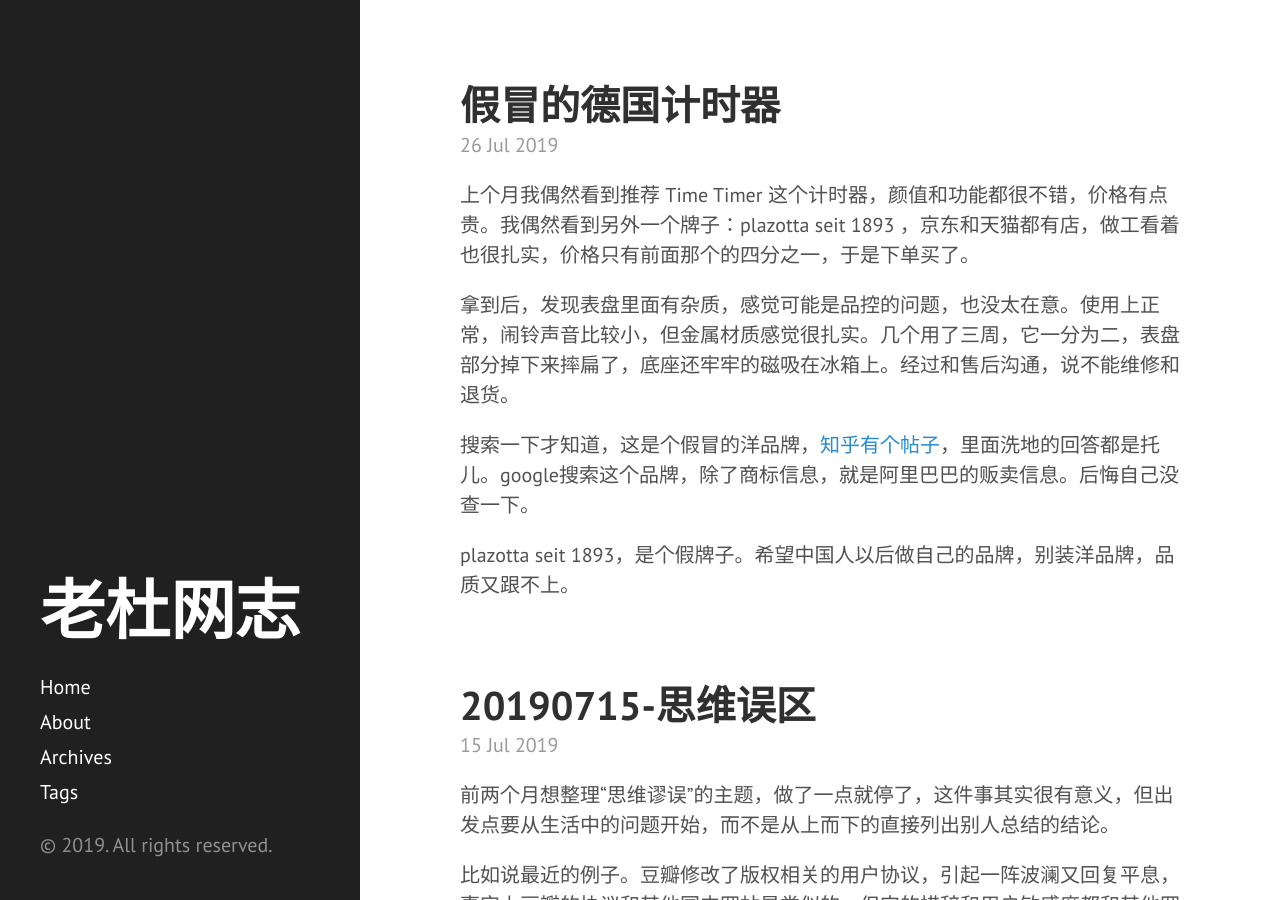
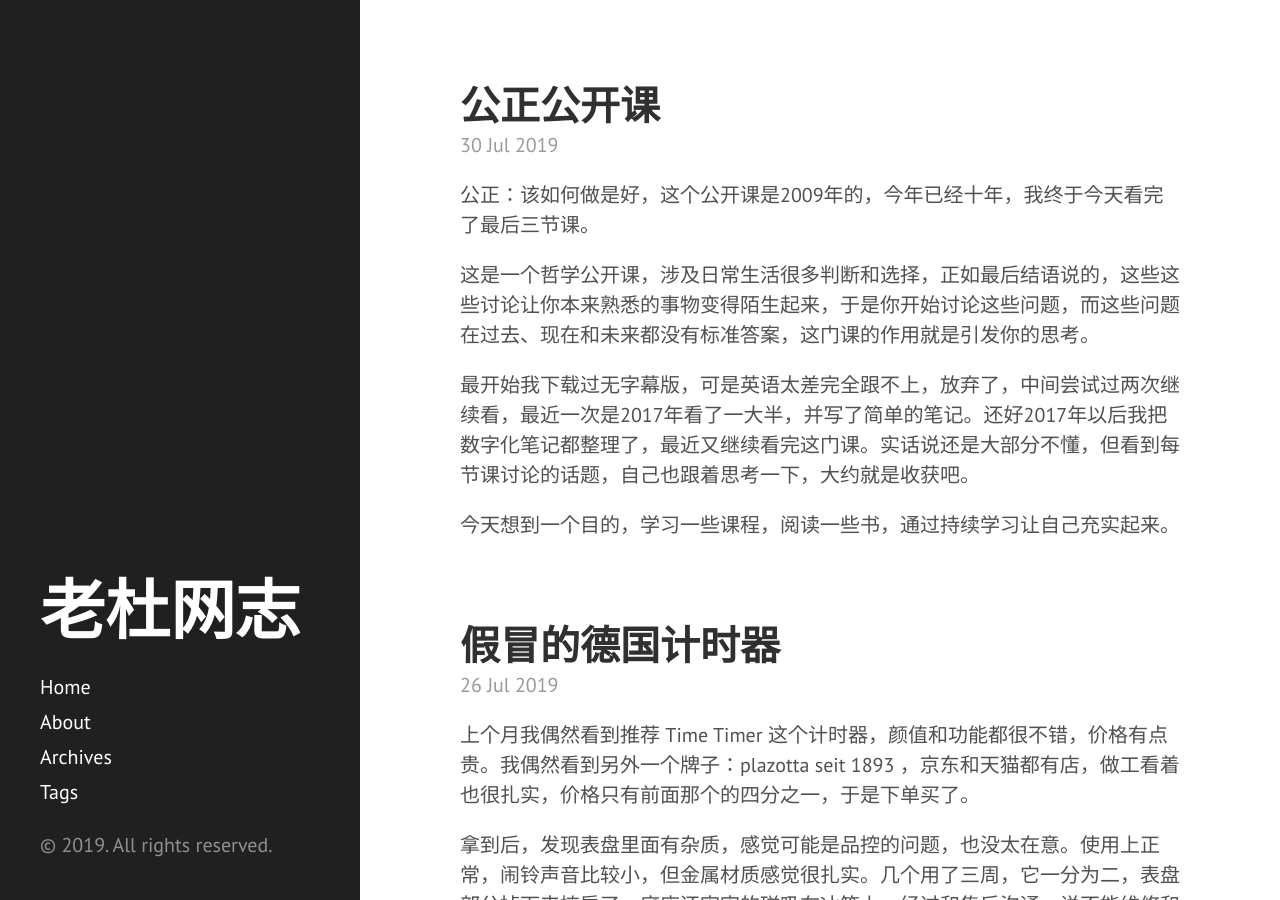
Before and after one commit to metaldudu/metaldudu.github.io, a Jekyll site: the page built from index.html, in a window 1280 px wide and 900 px high. Built offline with Jekyll 4.4.1, drawn with Linux system fonts in a browser that asks for light colours; the list of posts is cut into pages by our own code; some of the changed text lies outside the part shown.

Commit message:
“20190730”

```diff
--- /dev/null
+++ b/_posts/2019-07-30-havard-justice.md
@@ -0,0 +1,14 @@
+---
+layout: post
+title: "公正公开课"
+category: study
+tags: []
+---
+
+公正：该如何做是好，这个公开课是2009年的，今年已经十年，我终于今天看完了最后三节课。
+
+这是一个哲学公开课，涉及日常生活很多判断和选择，正如最后结语说的，这些这些讨论让你本来熟悉的事物变得陌生起来，于是你开始讨论这些问题，而这些问题在过去、现在和未来都没有标准答案，这门课的作用就是引发你的思考。
+
+最开始我下载过无字幕版，可是英语太差完全跟不上，放弃了，中间尝试过两次继续看，最近一次是2017年看了一大半，并写了简单的笔记。还好2017年以后我把数字化笔记都整理了，最近又继续看完这门课。实话说还是大部分不懂，但看到每节课讨论的话题，自己也跟着思考一下，大约就是收获吧。
+
+今天想到一个目的，学习一些课程，阅读一些书，通过持续学习让自己充实起来。
```
Also changed, not shown: _posts/2019-06-05-children-reading.md (+1 -1 lines), _posts/2019-06-05-taipinghe-marathon.md (+1 -1 lines), _posts/2019-07-26-knockoff-timer.md (+1 -1 lines).
